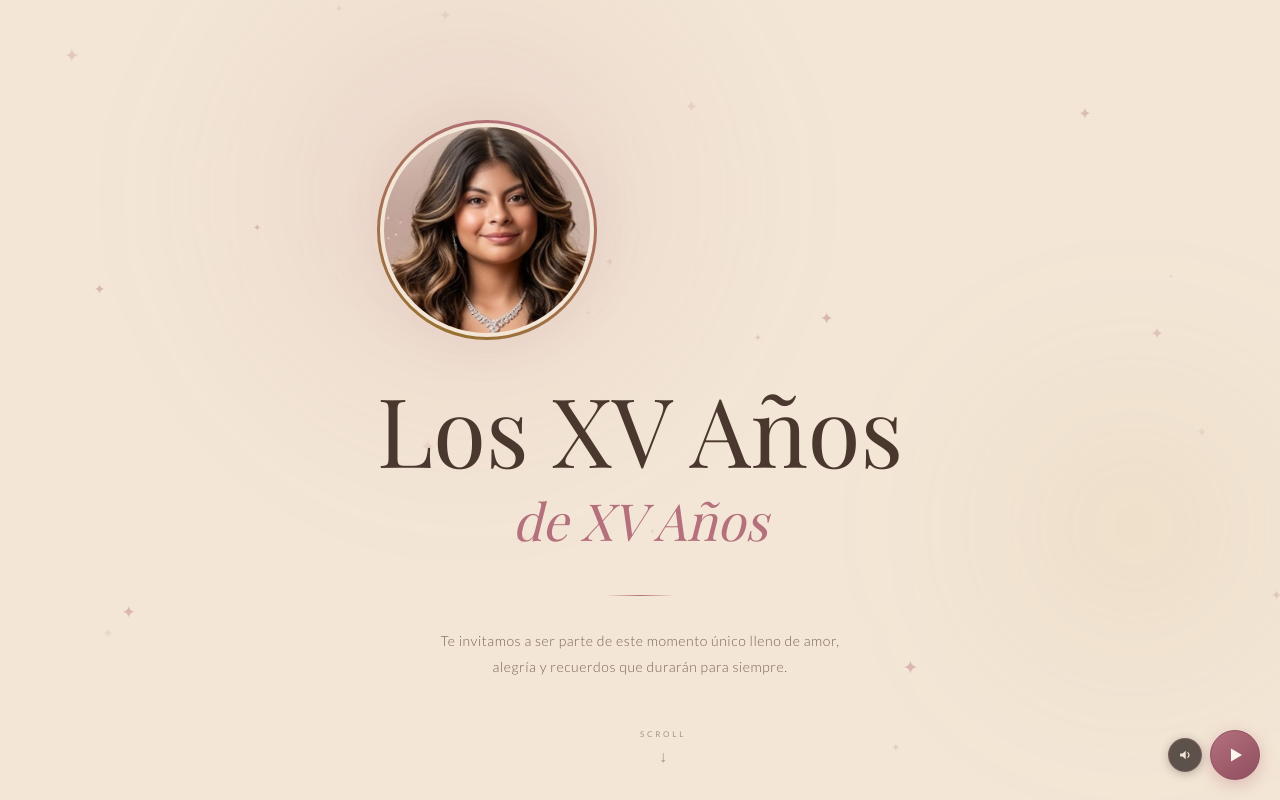
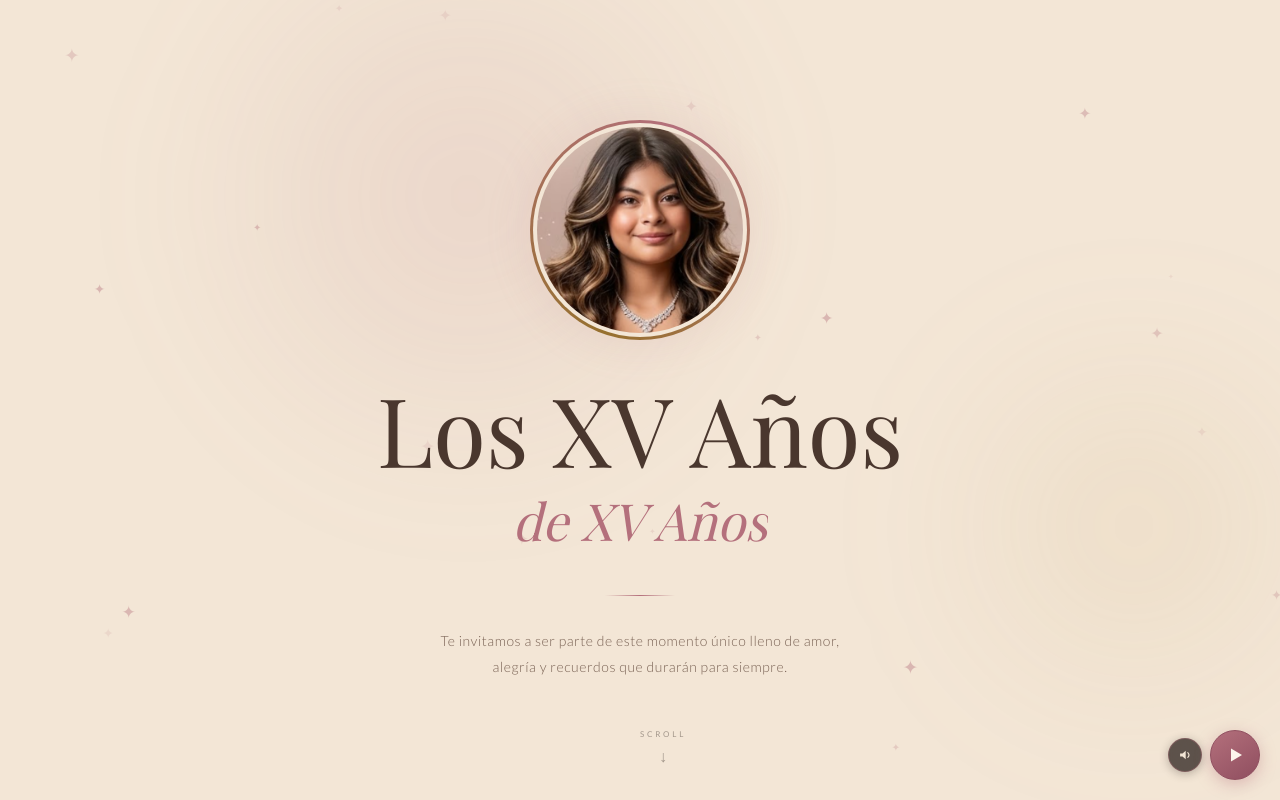
Before and after one commit to DavidAucancela/XV-Tammy, a Next.js app: page / in a window 1280 px wide. Shown: the top 800 px of the page. Built offline with nearby package versions, Linux system fonts and the light colour scheme; a web font is replaced by a local one.

Commit message:
fix: centrar medallón del héroe en ambas resoluciones

```diff
--- a/src/components/landing/HeroSection.tsx
+++ b/src/components/landing/HeroSection.tsx
@@ -167,6 +167,12 @@ export default function HeroSection({ celebrant, photo }: { celebrant: string; p
           variants={stagger}
           initial="hidden"
           animate="show"
+          style={{
+            display: "flex",
+            flexDirection: "column",
+            alignItems: "center",
+            width: "100%",
+          }}
         >
           {/* Portrait medallion — anchors the invitation to Tammy specifically */}
           {photo && (
@@ -176,7 +182,7 @@ export default function HeroSection({ celebrant, photo }: { celebrant: string; p
                 position: "relative",
                 width: 220,
                 height: 220,
-                marginBottom: 40,
+                margin: "0 auto 40px",
               }}
             >
               <div
```
